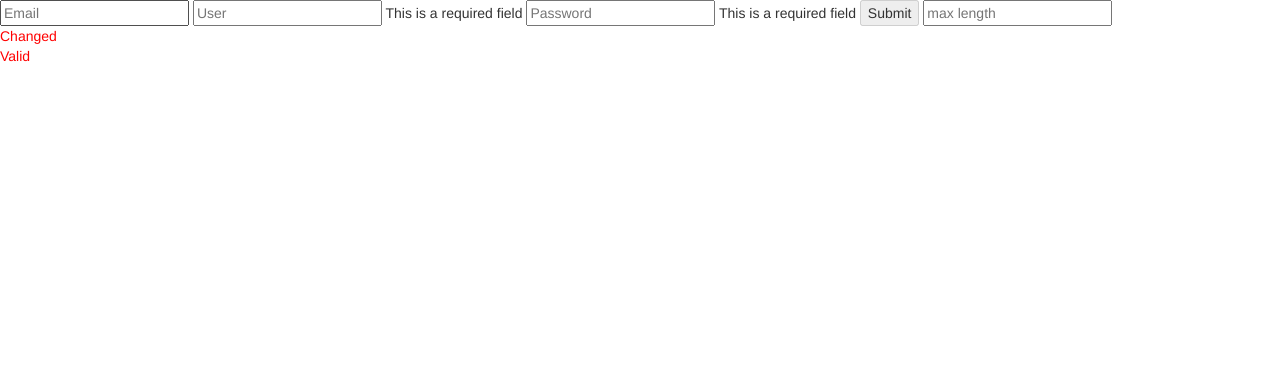
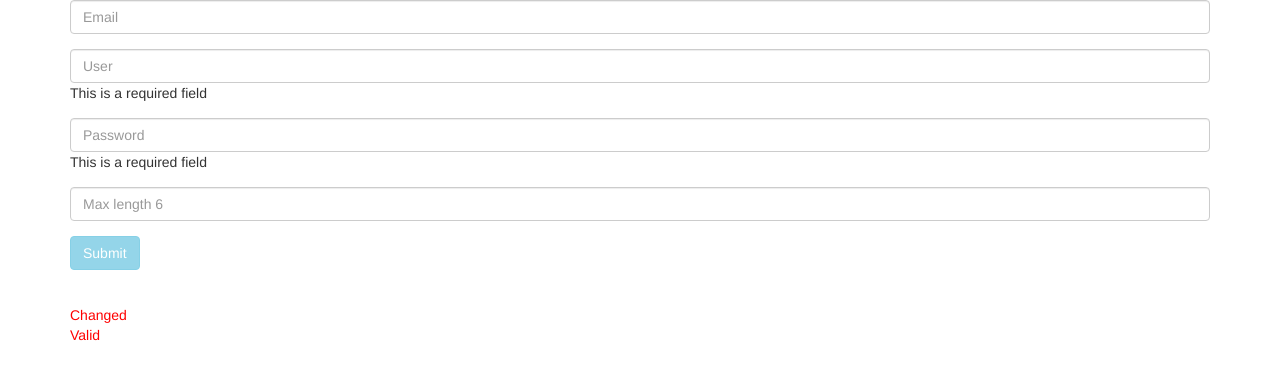
Before and after one commit to victornovy/tryingAngular, a website: page oreilly/basic-form.html in a window 1280 px wide. Drawn offline with nearby package versions, Linux system fonts and the light colour scheme.

Commit message:
add bootstrap on the form

```diff
--- a/oreilly/basic-form.html
+++ b/oreilly/basic-form.html
@@ -12,39 +12,59 @@
         <script type="text/javascript" src="js/basic.js"></script>
     </head>
     <body ng-controller="BasicFormCtrl as ctrl">
+        <div class="container">
             <form ng-submit="ctrl.submit()" name="validationForm">
+                <div class="form-group">
                     <input type="email"
                         name="email"
+                        class="form-control"
                         ng-model="ctrl.user.email"
                         placeholder="Email" />
                     <span ng-show="validationForm.email.$error.email">Invalid email</span>
+                </div>
+
+                <div class="form-group">
                     <input type="text"
                         name="username"
+                        class="form-control"
+                        required
                         ng-model="ctrl.user.username"
-                required
                         ng-minlength="4"
                         placeholder="User" />
                     <span ng-show="validationForm.username.$error.required">This is a required field</span>
                     <span ng-show="validationForm.username.$error.minlength">Minimum length required is 4</span>
+                </div>
+
+                <div class="form-group">
                     <input type="password"
                         name="password"
+                        class="form-control"
+                        required
                         ng-model="ctrl.user.password"
-                required
                         placeholder="Password" />
                     <span ng-show="validationForm.password.$error.required">This is a required field</span>
+                </div>
+
+                <div class="form-group">
+                    <input type="text"
+                        name="maxLength"
+                        class="form-control"
+                        ng-model="ctrl.user.maxLength"
+                        ng-maxLength="6"
+                        placeholder="Max length 6" />
+                    <span ng-show="validationForm.maxLength.$error.maxlength">Maximum length required is 6</span>
+                </div>
+
+                <div class="form-group">
                     <input type="submit"
                         value="Submit"
+                        class="btn btn-info"
                         ng-disabled="validationForm.$invalid" />
+                </div>
 
-            <input type="text"
-                name="maxLength"
-                ng-model="ctrl.user.maxLength"
-                ng-maxLength="6"
-                placeholder="max length" />
-            <span ng-show="validationForm.maxLength.$error.maxlength">Maximum length required is 6</span>
-
-            <br /><text ng-class="ctrl.formHasError(validationForm.$pristine)">Changed</text>
-            <br /><text ng-class="ctrl.formHasError(validationForm.$invalid)">Valid</text>
+                <br /><span ng-class="ctrl.formHasError(validationForm.$pristine)">Changed</span>
+                <br /><span ng-class="ctrl.formHasError(validationForm.$invalid)">Valid</span>
             </form>
+        </div>
     </body>
 </html>
```
Lines whose indentation alone changed are shown as unchanged.
